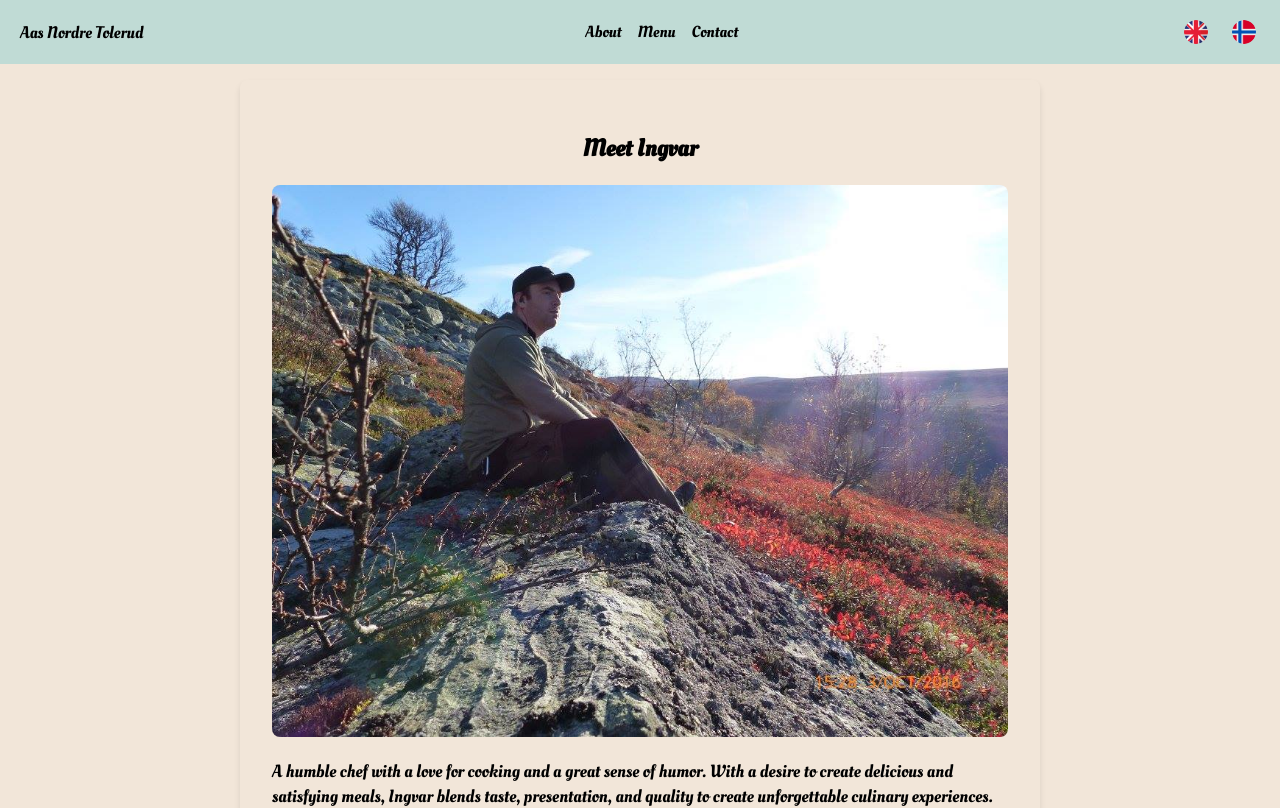
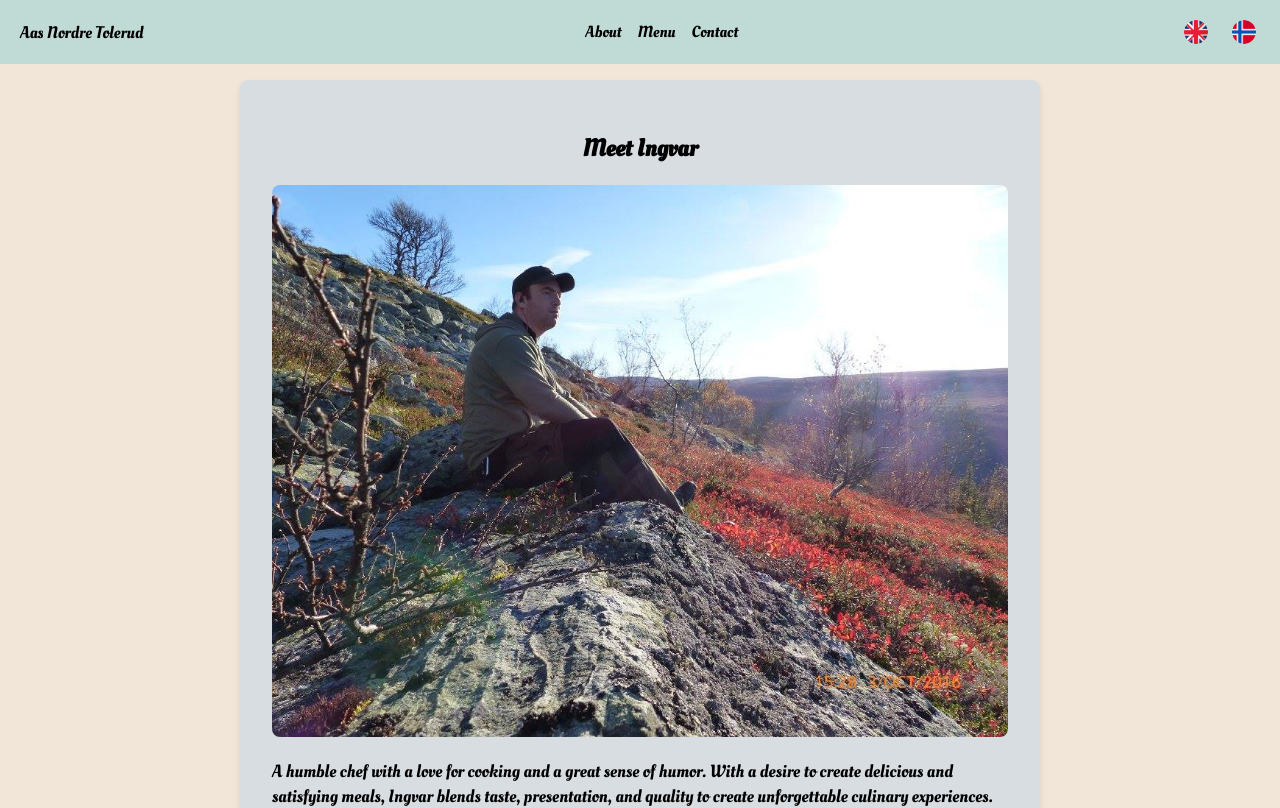
Before and after one commit to FefesG5/aas-nordre-tolerud, a React (Create React App) app: page /about in a window 1280 px wide. Shown: the top 808 px of the page. Built offline with nearby package versions, Linux system fonts and the light colour scheme; a web font is replaced by a local one.

Commit message:
feat: about css

```diff
--- a/src/styles/about.css
+++ b/src/styles/about.css
@@ -13,8 +13,7 @@
   max-width: 800px;
   margin: 0 auto;
   padding: 2rem;
-  background-color: var(--catskill-white);
-  color: var(--san-juan);
+  background-color: var(--gray-chateau);
   border-radius: 8px;
   box-shadow: 0 4px 6px rgba(0, 0, 0, 0.1);
   text-align: center;
@@ -30,5 +29,5 @@
   font-size: 1.1rem;
   text-align: left;
   margin-top: 1rem;
-  color: var(--san-juan);
+  color: var(--black);
 }
```
